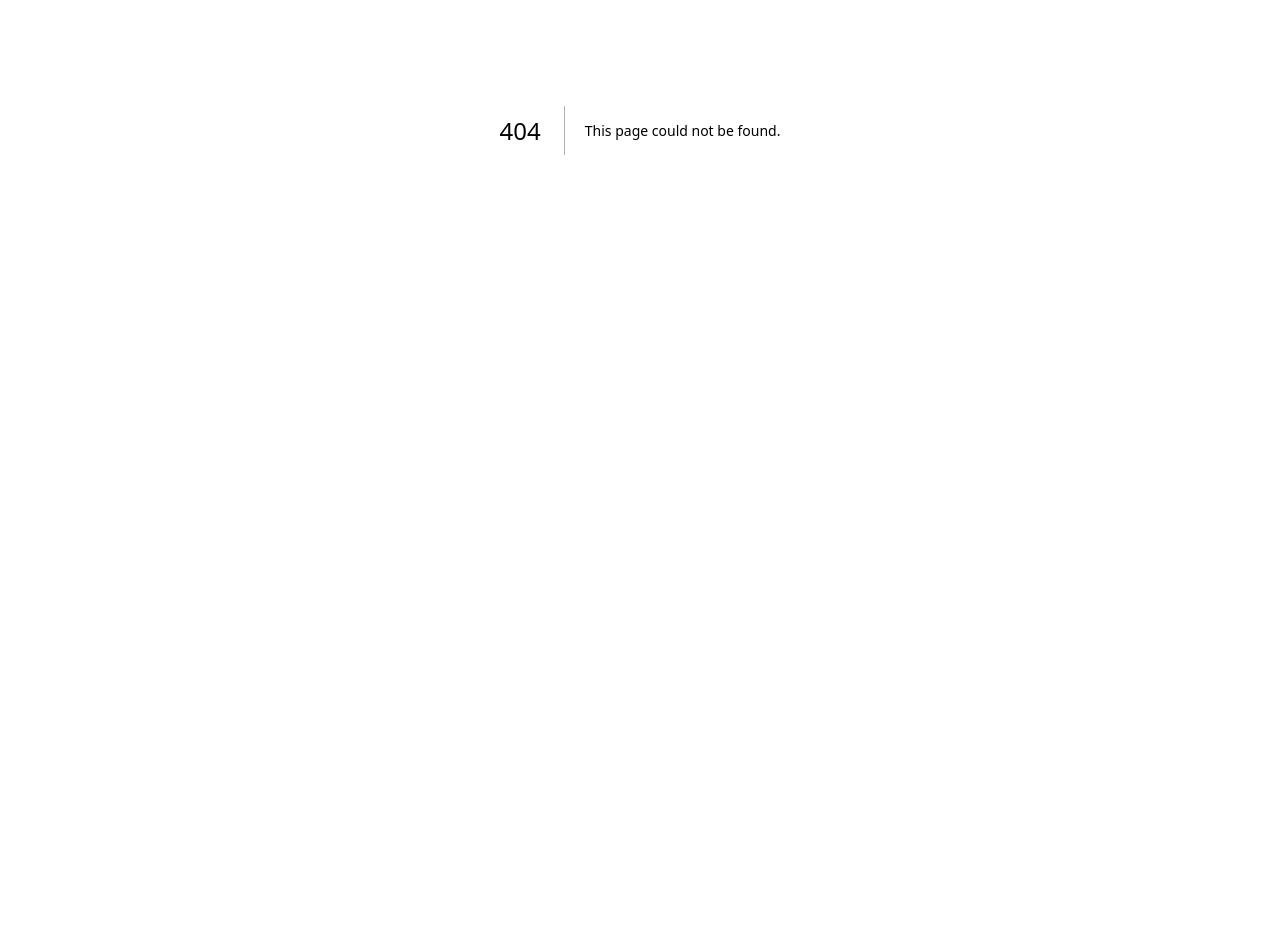
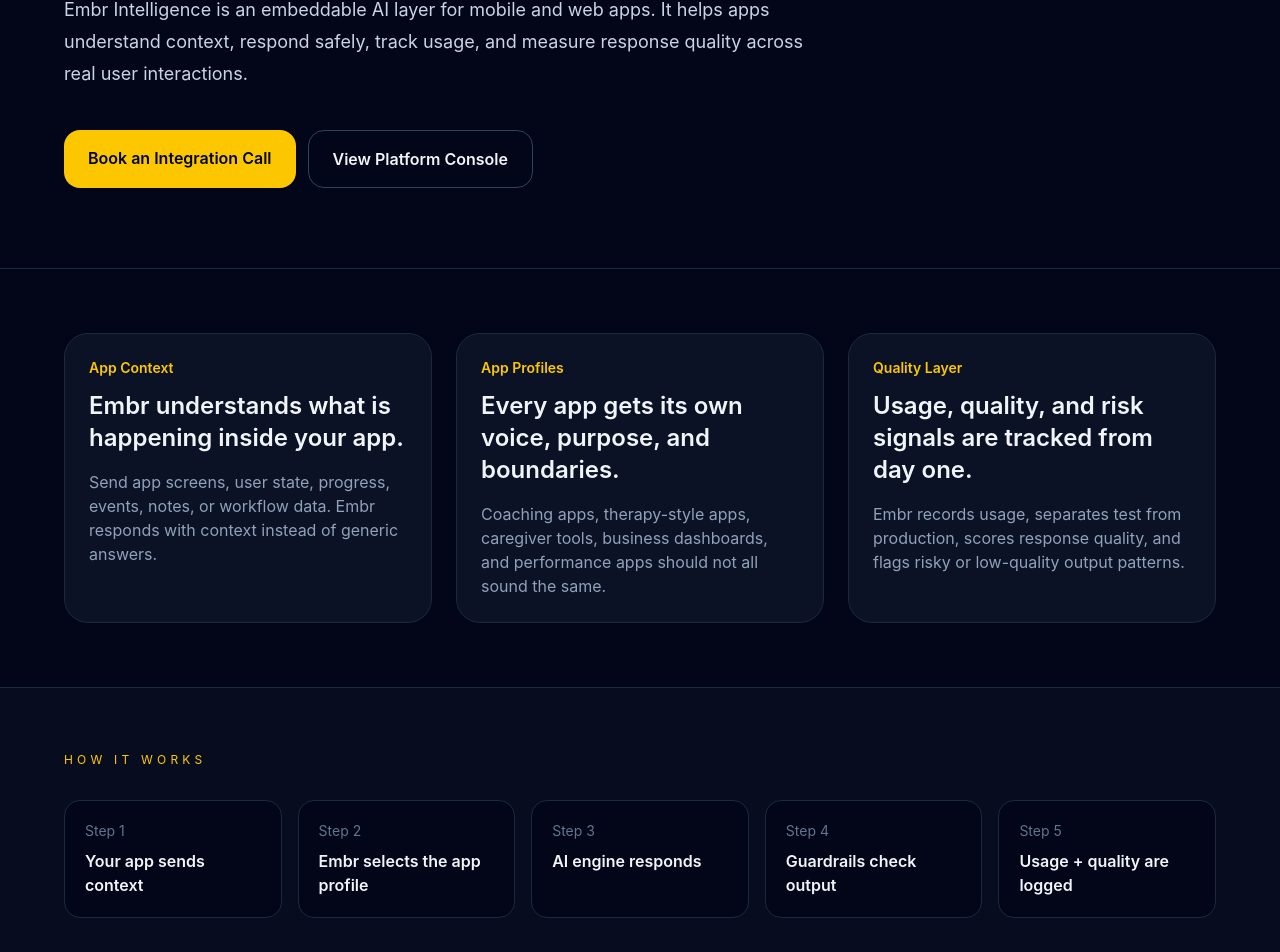
Before and after one commit to LilybirdAI/ember, a Next.js app: page /embr-intelligence in a window 1280 px wide. Before the commit this address had no page. Shown: the part 270-1222 px from the top of the page. Before the commit the page ends 800 px from the top, so only its background shows below. Built offline with nearby package versions, Linux system fonts and the light colour scheme.

Commit message:
Add Embr Intelligence landing page

```diff
--- /dev/null
+++ b/app/embr-intelligence/page.tsx
@@ -0,0 +1,183 @@
+export default function EmbrIntelligenceLandingPage() {
+  return (
+    <main className="min-h-screen bg-slate-950 text-slate-100">
+      <section className="border-b border-slate-800 px-6 py-20">
+        <div className="mx-auto max-w-6xl">
+          <p className="text-xs uppercase tracking-[0.45em] text-yellow-400">
+            Embr Intelligence
+          </p>
+
+          <h1 className="mt-6 max-w-4xl text-5xl font-bold tracking-tight sm:text-6xl">
+            App-aware AI for products that need more than a chatbot.
+          </h1>
+
+          <p className="mt-6 max-w-3xl text-lg leading-8 text-slate-300">
+            Embr Intelligence is an embeddable AI layer for mobile and web apps.
+            It helps apps understand context, respond safely, track usage, and
+            measure response quality across real user interactions.
+          </p>
+
+          <div className="mt-10 flex flex-col gap-3 sm:flex-row">
+            <a
+              href="mailto:matt@echosignalmedia.com?subject=Embr Intelligence Integration"
+              className="rounded-2xl bg-yellow-400 px-6 py-4 text-center font-semibold text-slate-950 hover:bg-yellow-300"
+            >
+              Book an Integration Call
+            </a>
+
+            <a
+              href="/app-intelligence-console"
+              className="rounded-2xl border border-slate-700 px-6 py-4 text-center font-semibold text-slate-100 hover:bg-slate-900"
+            >
+              View Platform Console
+            </a>
+          </div>
+        </div>
+      </section>
+
+      <section className="px-6 py-16">
+        <div className="mx-auto grid max-w-6xl gap-6 md:grid-cols-3">
+          <div className="rounded-3xl border border-slate-800 bg-slate-900/70 p-6">
+            <p className="text-sm font-semibold text-yellow-400">
+              App Context
+            </p>
+            <h2 className="mt-3 text-2xl font-semibold">
+              Embr understands what is happening inside your app.
+            </h2>
+            <p className="mt-4 text-slate-400">
+              Send app screens, user state, progress, events, notes, or workflow
+              data. Embr responds with context instead of generic answers.
+            </p>
+          </div>
+
+          <div className="rounded-3xl border border-slate-800 bg-slate-900/70 p-6">
+            <p className="text-sm font-semibold text-yellow-400">
+              App Profiles
+            </p>
+            <h2 className="mt-3 text-2xl font-semibold">
+              Every app gets its own voice, purpose, and boundaries.
+            </h2>
+            <p className="mt-4 text-slate-400">
+              Coaching apps, therapy-style apps, caregiver tools, business
+              dashboards, and performance apps should not all sound the same.
+            </p>
+          </div>
+
+          <div className="rounded-3xl border border-slate-800 bg-slate-900/70 p-6">
+            <p className="text-sm font-semibold text-yellow-400">
+              Quality Layer
+            </p>
+            <h2 className="mt-3 text-2xl font-semibold">
+              Usage, quality, and risk signals are tracked from day one.
+            </h2>
+            <p className="mt-4 text-slate-400">
+              Embr records usage, separates test from production, scores response
+              quality, and flags risky or low-quality output patterns.
+            </p>
+          </div>
+        </div>
+      </section>
+
+      <section className="border-y border-slate-800 bg-slate-900/40 px-6 py-16">
+        <div className="mx-auto max-w-6xl">
+          <p className="text-xs uppercase tracking-[0.35em] text-yellow-400">
+            How It Works
+          </p>
+
+          <div className="mt-8 grid gap-4 md:grid-cols-5">
+            {[
+              "Your app sends context",
+              "Embr selects the app profile",
+              "AI engine responds",
+              "Guardrails check output",
+              "Usage + quality are logged",
+            ].map((step, index) => (
+              <div
+                key={step}
+                className="rounded-2xl border border-slate-800 bg-slate-950 p-5"
+              >
+                <p className="text-sm text-slate-500">Step {index + 1}</p>
+                <p className="mt-2 font-semibold">{step}</p>
+              </div>
+            ))}
+          </div>
+        </div>
+      </section>
+
+      <section className="px-6 py-16">
+        <div className="mx-auto max-w-6xl">
+          <p className="text-xs uppercase tracking-[0.35em] text-yellow-400">
+            Use Cases
+          </p>
+
+          <div className="mt-8 grid gap-4 sm:grid-cols-2 lg:grid-cols-4">
+            {[
+              "Therapy and reflection apps",
+              "Coaching and performance apps",
+              "Caregiver support tools",
+              "Fitness and habit apps",
+              "Business dashboards",
+              "Client portals",
+              "Education apps",
+              "App builders",
+            ].map((item) => (
+              <div
+                key={item}
+                className="rounded-2xl border border-slate-800 bg-slate-900/70 p-5 text-slate-300"
+              >
+                {item}
+              </div>
+            ))}
+          </div>
+        </div>
+      </section>
+
+      <section className="border-t border-slate-800 px-6 py-16">
+        <div className="mx-auto max-w-6xl rounded-3xl border border-yellow-400/30 bg-yellow-400/10 p-8">
+          <p className="text-xs uppercase tracking-[0.35em] text-yellow-300">
+            Developer Preview
+          </p>
+
+          <h2 className="mt-4 text-3xl font-bold">
+            One endpoint. Any app. App-specific intelligence.
+          </h2>
+
+          <pre className="mt-6 overflow-auto rounded-2xl border border-slate-800 bg-slate-950 p-5 text-sm text-slate-300">
+{`POST /app-intelligence/respond
+
+{
+  "appId": "mindshot-golf",
+  "userId": "user_123",
+  "environment": "production",
+  "message": "What should I focus on?",
+  "appContext": {
+    "screen": "round_summary",
+    "score": 87,
+    "missPattern": "short right"
+  }
+}`}
+          </pre>
+        </div>
+      </section>
+
+      <section className="px-6 py-16">
+        <div className="mx-auto max-w-4xl text-center">
+          <h2 className="text-4xl font-bold">
+            Give your app a real intelligence layer.
+          </h2>
+          <p className="mt-4 text-slate-400">
+            Embr is built for products that need context-aware AI, not a generic
+            chatbot bolted onto the side.
+          </p>
+
+          <a
+            href="mailto:matt@echosignalmedia.com?subject=Embr Intelligence Integration"
+            className="mt-8 inline-flex rounded-2xl bg-yellow-400 px-6 py-4 font-semibold text-slate-950 hover:bg-yellow-300"
+          >
+            Start an Embr Integration
+          </a>
+        </div>
+      </section>
+    </main>
+  );
+}
```
